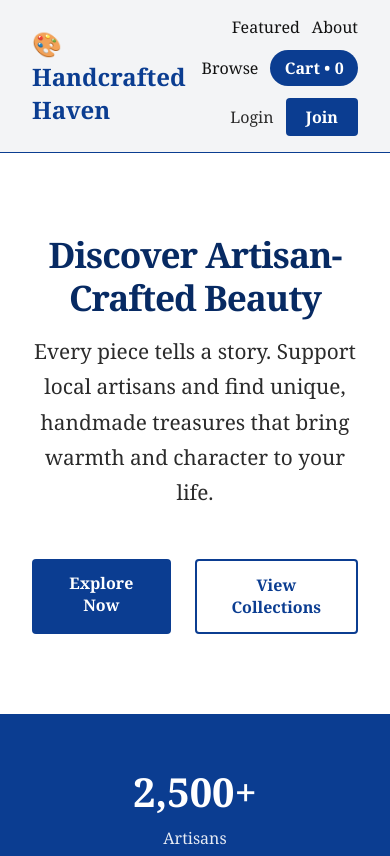
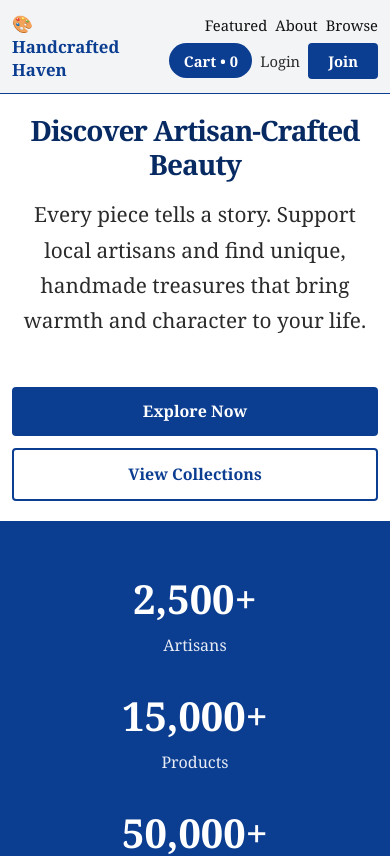
Before and after one commit to sochima-ifedikwa/handcrafted-haven, a Next.js app: page / in a window 390 px wide. Shown: the top 856 px of the page. Built offline with nearby package versions, Linux system fonts and the light colour scheme.

Commit message:
Enhance responsive design across multiple pages with new CSS classes and styles

```diff
--- a/src/app/globals.css
+++ b/src/app/globals.css
@@ -107,10 +107,32 @@ input {
 }
 
 @media (max-width: 900px) {
+  .responsive-header {
+    padding: 0.9rem 1rem !important;
+  }
+
+  .responsive-brand {
+    font-size: 1.2rem !important;
+  }
+
   .responsive-top-nav {
     flex-wrap: wrap !important;
     justify-content: flex-end !important;
     gap: 0.75rem !important;
+  }
+
+  .responsive-nav-links {
+    flex-wrap: wrap !important;
+    justify-content: flex-end !important;
+    gap: 0.75rem !important;
+  }
+
+  .responsive-section {
+    padding: 2rem 1rem !important;
+  }
+
+  .responsive-card {
+    padding: 1.25rem !important;
   }
 
   .responsive-two-col {
@@ -144,4 +166,56 @@ input {
     font-size: 2.2rem !important;
     line-height: 1.2 !important;
   }
+
+  .responsive-page-title {
+    font-size: 2rem !important;
+  }
+
+  .responsive-inline-cta {
+    flex-direction: column !important;
+    align-items: stretch !important;
+    gap: 0.75rem !important;
+  }
+
+  .responsive-product-image {
+    padding: 1.5rem !important;
+    font-size: 5rem !important;
+  }
 }
+
+@media (max-width: 480px) {
+  .responsive-header {
+    padding: 0.75rem !important;
+  }
+
+  .responsive-brand {
+    font-size: 1.05rem !important;
+  }
+
+  .responsive-top-nav,
+  .responsive-nav-links {
+    gap: 0.5rem !important;
+    font-size: 0.92rem !important;
+  }
+
+  .responsive-section {
+    padding: 1.25rem 0.75rem !important;
+  }
+
+  .responsive-card {
+    padding: 1rem !important;
+  }
+
+  .responsive-hero-title {
+    font-size: 1.75rem !important;
+  }
+
+  .responsive-page-title {
+    font-size: 1.5rem !important;
+  }
+
+  .responsive-product-image {
+    font-size: 3.5rem !important;
+    padding: 1rem !important;
+  }
+}
--- a/src/app/page.tsx
+++ b/src/app/page.tsx
@@ -26,6 +26,7 @@ export default function Home() {
       {/* Header/Navigation */}
       <header
         id="top"
+        className="responsive-header"
         style={{
           backgroundColor: "var(--accent)",
           borderBottom: "1px solid var(--primary)",
@@ -45,6 +46,7 @@ export default function Home() {
           }}
         >
           <div
+            className="responsive-brand"
             style={{
               fontSize: "1.5rem",
               fontWeight: "bold",
@@ -124,6 +126,7 @@ export default function Home() {
 
       {/* Hero Section */}
       <section
+        className="responsive-section"
         style={{
           backgroundColor: "var(--background)",
           padding: "5rem 2rem",
@@ -156,6 +159,7 @@ export default function Home() {
             handmade treasures that bring warmth and character to your life.
           </p>
           <div
+            className="responsive-inline-cta"
             style={{ display: "flex", gap: "1.5rem", justifyContent: "center" }}
           >
             <a
```
Also changed, not shown: src/app/browse/page.tsx (+8 -1 lines), src/app/cart/page.tsx (+10 -2 lines), src/app/checkout/page.tsx (+10 -1 lines), src/app/login/page.tsx (+9 -1 lines), src/app/product/[id]/page.tsx (+9 -1 lines), src/app/register/page.tsx (+13 -2 lines).
